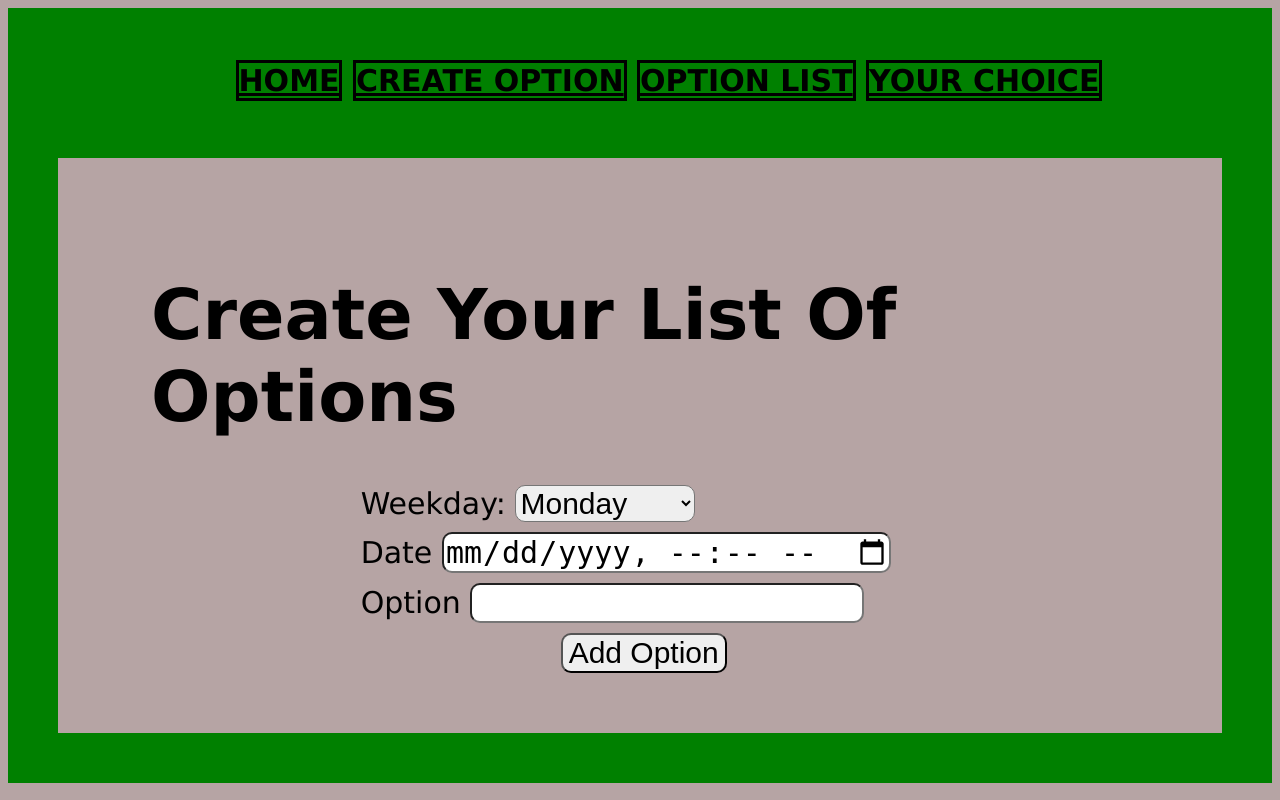
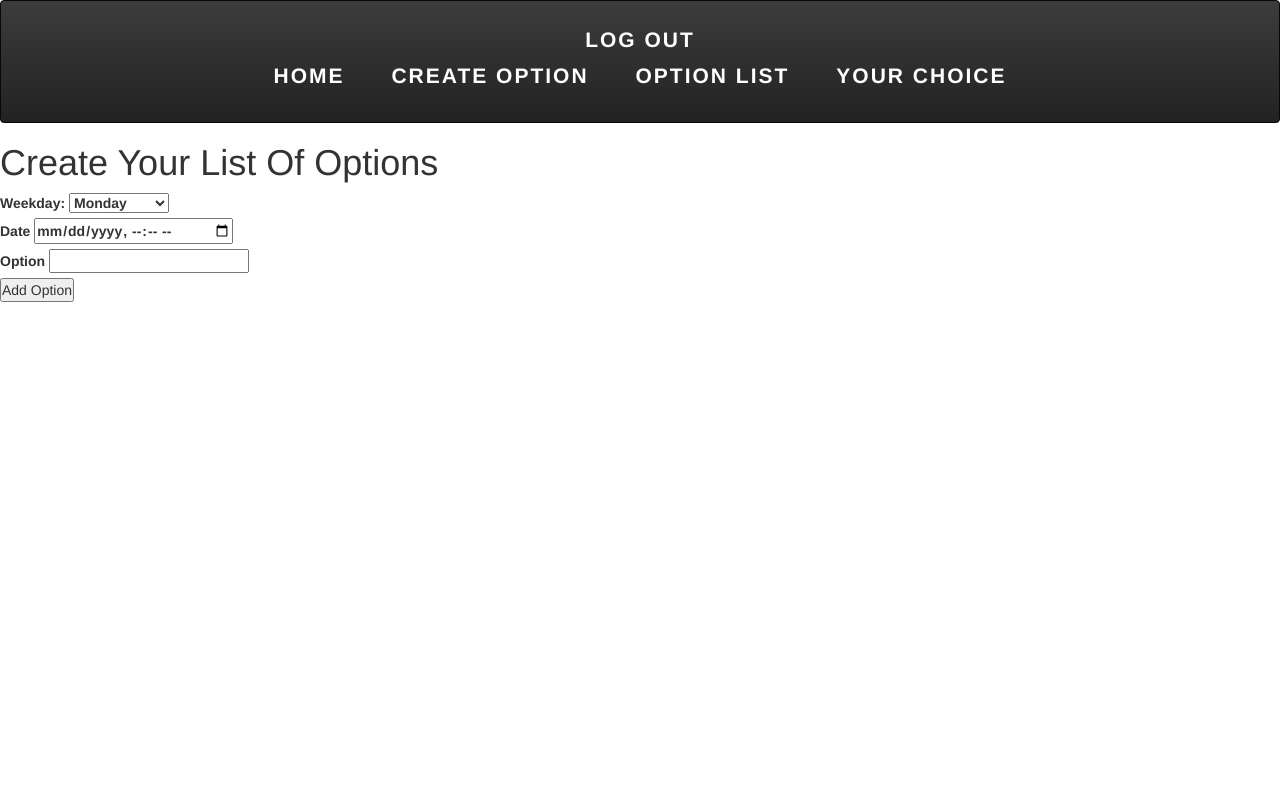
Before and after one commit to Jaice561/mongoose-choices, a Node server app: page /options/new in a window 1280 px wide. Run offline with Node 20, Linux system fonts and the light colour scheme; the visitor is signed in with stand-in values (Sample User, id 1); some libraries are stand-ins or nearby versions.

Commit message:
better css

```diff
--- a/controllers/email.js
+++ b/controllers/email.js
@@ -20,8 +20,8 @@ function sendEmail(options,recipientEmailAddr) {
         let transporter = nodemailer.createTransport({
             service: 'gmail',
             auth: {
-                user: 'Jaice561@gmail.com',
-            pass: 'Chaice@561'
+                user: '',
+            pass: ''
             }
         });
     for (var weekday in optionsDict) {
--- a/public/stylesheets/style.css
+++ b/public/stylesheets/style.css
@@ -1,315 +1,63 @@
-body {
-  font: 14px "Lucida Grande", Helvetica, Arial, sans-serif;
-  background-color: rgb(182, 164, 164);
+* {
+    padding: 0;
+    margin: 0;
+    box-sizing: border-box;
 }
 
-a {
-  color: #00B7FF;
+.navbar {
+    display: flex;
+    align-items: center;
+    justify-content: space-between;
+    width: 100%;
+    height: 100%;
+    padding: 0 10px;
 }
 
-h1 {
-  font-size: 70px;
-  font-weight: bolder;
+.container {
+    display: flex;
+    flex-wrap: wrap;
+    flex-direction: row;
+    justify-content: space-around;
+    text-align: center;
+    font-size: 25px;
+    padding: 20px;
+    width: 100%;
+    margin: 0 auto;
 }
 
-/* show all page css */
-.showAllYourChoice {
-  font-size: 80px;
-  padding-left: 15%;
-  font-family: BOSTON TRAFFIC;
+ul a {
+    color: white;
+    display: inline;
+    font-size: 2.5rem;
+    font-weight: 500;
+    letter-spacing: .2rem;
+    padding: 20px;
+    text-decoration: none;
+    text-transform: uppercase;
 }
 
-.showAllYourChoice:hover {
-  color: green;
+@media only screen and (min-width: 768px) {
+    ul {
+        position: initial;
+        display: block;
+        height: auto;
+        width: fit-content;
+    }
+
+    .container ul li a {
+        font-size: 2.1rem;
+        font-weight: bolder;
+    }
+
+    .container ul li{
+        display: inline-block;
+    }
+
+    .container ul a:after {
+        display: none;
+    }
+
+    .logOut {
+        text-align: left;
+    }
 }
-
-.showAllYourChoice1 {
-  padding-top: 20px;
-}
-
-.showAllBorder {
-  border: solid;
-  border-width: 70px;
-  border-bottom: 0;
-  color: black;
-}
-
-.showAllBorder:hover {
-  color: green;
-}
-
-.showAllDay {
-  align-items: center;
-}
-
-.showAllWeekday {
-  font-size: 30px;
-  color: black;
-}
-
-.showAllWeekdayChoice {
-  font-size: 18px;
-  text-align: center;
-}
-
-.divW, .divD, .divO {
-  padding-left: 150px;
-  font-family: Helvetica;
-}
-
-/* index page css */
-.optionList {
-  font-size: 60px;
-  padding-left: 105px;
-}
-
-.optionBorder {
-  border: solid;
-  border-bottom: 0;
-  margin-top: 50px;
-  border-width: 40px;
-}
-
-.optionBorder:hover {
-  color: green;
-}
-
-.weekday {
-  font-size: 25px;
-  color: black;
-}
-
-.optionListHeader {
-  border: solid;
-  border-width: 10px;
-  margin-right: 40%;
-  margin-left: 80px;
-  border-radius: 15px;
-  margin-top: 40px;
-  padding-left: 30px;
-}
-
-.optionListHeader:hover {
-  color: green;
-}
-
-a {
-  color: black;
-  border: solid;
-}
-
-a:hover {
-  background-color: black;
-  color: green;
-}
-
-button {
-  color: white;
-  background-color: black;
-}
-
-.divOW, .divOD, .divOL{
-  padding-left: 80px;
-}
-
-.pickOption, .editOption {
-  padding-left: 30px;
-}
-
-
-.delete {
-  margin-left: 20px;
-  font-size: 15px;
-}
-
-.delete:hover {
-  color: green;
-}
-
-.optionWeekday, .optionDate, .optionOpList {
-  padding-left: 95px;
-  font-size: 20px;
-}
-
-/* home page css */
-.home {
-  font-size: 120px;
-}
-
-.home1 {
-  margin-left: 23%;
-  margin-top: 150px;
-  color: black;
-}
-
-.homePara {
-  font-size: 30px;
-  padding-left: 10%;
-  margin-top: -40px;
-  color: black;
-}
-
-.homeLink {
-  margin-left: 35%;
-  padding-top: 10px;
-}
-
-.home1Link {
-  font-size: 45px;
-  color: black;
-  text-decoration: none;
-}
-
-.home1Link:hover {
-  color: green;
-}
-
-.HomeBorder {
-  border: solid;
-  border-width: 50px;
-  padding-bottom: 65px;
-  color: black;
-}
-
-.HomeBorder:hover {
-  color: green;
-}
-
-.nav-wrapper {
-  border: solid;
-  background-color: black;
-  color: green;
-}
-
-.logOut {
-  color: green;
-  font-size: 20px;
-}
-
-.logIn {
-  color: green;
-  font-size: 20px;
-}
-
-/* new view css */
-.newPage {
-  margin-top: 10%;
-}
-
-.newOption {
-  font-size: 70px;
-  margin-left: 8%;
-  font-weight: bolder;
-  color: black;
-}
-
-.NewForm {
-  margin-left: 26%;
-  margin-top: 1%;
-
-}
-
-.newWeekday {
-  padding-bottom: 10px;
-  font-size: 30px;
-  color: black;
-}
-
-.newDate {
-  padding-bottom: 10px;
-  font-size: 30px;
-  color: black;
-}
-
-.newOptionList {
-  padding-bottom: 10px;
-  font-size: 30px;
-  color: black;
-}
-
-.newAddOption {
-  padding-bottom: 10px;
-  font-size: 30px;
-  padding-left: 200px;
-}
-
-.button:hover {
-  color: green;
-}
-
-.button {
-  font-size: 30px;
-  border-radius: 10px;
-}
-
-.newBorder {
-  border: solid;
-  border-width: 50px;
-  padding-bottom: 50px;
-  color: green;
-}
-
-/* partials css */
-
-.partials {
-  padding-top: 55px;
-  padding-left: 18%;
-  background-color: green;
-  padding-bottom: 10px;
-  font-size: 30px;
-  font-weight: 900;
-}
-
-/* @media (max-width: 600px) {
-  body {
-    display: block;
-  }
-} */
-
-@media only screen and (min-width: 1800px) {
-  .newBorder {
-    padding-bottom: 12.5%;
-  }
-
-  .HomeBorder {
-    padding-bottom: 16%;
-  }
-
-  .home1 {
-    margin-left: 32%;
-    margin-top: 160px;
-    color: black;
-  }
-
-  .homePara {
-    font-size: 40px;
-    padding-left: 15%;
-    margin-top: -40px;
-    color: green;
-  }
-
-  .homeLink {
-    margin-left: 39%;
-    padding-top: 10px;
-  }
-
-  .newOption {
-    margin-left: 20%;
-  }
-
-  .NewForm {
-    margin-left: 33%;
-    margin-top: 1%;
-
-  }
-
-  .partials {
-    padding-top: 55px;
-    padding-left: 25.5%;
-    background-color: green;
-    padding-bottom: 10px;
-    font-size: 30px;
-    font-weight: 900;
-  }
-
-}
--- a/views/partials/header.ejs
+++ b/views/partials/header.ejs
@@ -5,15 +5,43 @@
   <meta name="viewport" content="width=device-width, initial-scale=1.0">
   <meta http-equiv="X-UA-Compatible" content="ie=edge">
   <link rel='stylesheet' href='/stylesheets/style.css' />
+  <!-- <link rel="stylesheet" href="https://stackpath.bootstrapcdn.com/bootstrap/4.5.2/css/bootstrap.min.css" integrity="sha384-JcKb8q3iqJ61gNV9KGb8thSsNjpSL0n8PARn9HuZOnIxN0hoP+VmmDGMN5t9UJ0Z" crossorigin="anonymous"> -->
+  <link rel="stylesheet" href="https://maxcdn.bootstrapcdn.com/bootstrap/3.3.7/css/bootstrap.min.css" integrity="sha384-BVYiiSIFeK1dGmJRAkycuHAHRg32OmUcww7on3RYdg4Va+PmSTsz/K68vbdEjh4u" crossorigin="anonymous">
 
+  <!-- Optional theme -->
+  <link rel="stylesheet" href="https://maxcdn.bootstrapcdn.com/bootstrap/3.3.7/css/bootstrap-theme.min.css" integrity="sha384-rHyoN1iRsVXV4nD0JutlnGaslCJuC7uwjduW9SVrLvRYooPp2bWYgmgJQIXwl/Sp" crossorigin="anonymous">
+
+  <!-- Latest compiled and minified JavaScript -->
+  <script src="https://maxcdn.bootstrapcdn.com/bootstrap/3.3.7/js/bootstrap.min.js" integrity="sha384-Tc5IQib027qvyjSMfHjOMaLkfuWVxZxUPnCJA7l2mCWNIpG9mGCD8wGNIcPD7Txa" crossorigin="anonymous"></script>
 </head>
 <body>
-  <nav>
-      <div class="partials">
-      <a href="/">HOME</a>
-    <a href="/options/new">CREATE OPTION</a>
-    <a href="/options">OPTION LIST</a>
-    <a href="/options/show">YOUR CHOICE</a>
+
+
+    <!-- <div class="header container"> -->
+
+      <nav class="navbar navbar-inverse">
+        <div class="container">
+
+        <!-- <div class="nav-list">         -->
+          <ul>
+            <!-- <span class="logout"> -->
+              <div class="logout">
+                <li>
+                  <% if (user) { %>
+                      <a class="logOut" href="/logout">Log Out</a>
+                  <% } else { %>
+                      <a class="logIn" href="/auth/google">Login with Google</a>
+                  <% } %>
+                </li>
+              </div>
+            <!-- </span> -->
+            <li><a href="/">HOME</a></li>
+            <li><a href="/options/new">CREATE OPTION</a></li>
+            <li><a href="/options">OPTION LIST</a></li>
+            <li><a href="/options/show">YOUR CHOICE</a></li>
+          </ul>
       </div>
-  </nav>
-  <main>
+
+      </nav>
+      </body>
+    <!-- </div> -->
```
Also changed, not shown: views/index.ejs (+11 -26 lines), public/images/index.png (renamed from index.png), public/images/landing.png (renamed from landing.png), public/images/new.png (renamed from new.png), public/images/option.png (renamed from option.png), public/images/show.png (renamed from show.png), views/options/index.ejs (line endings or trailing spaces).
